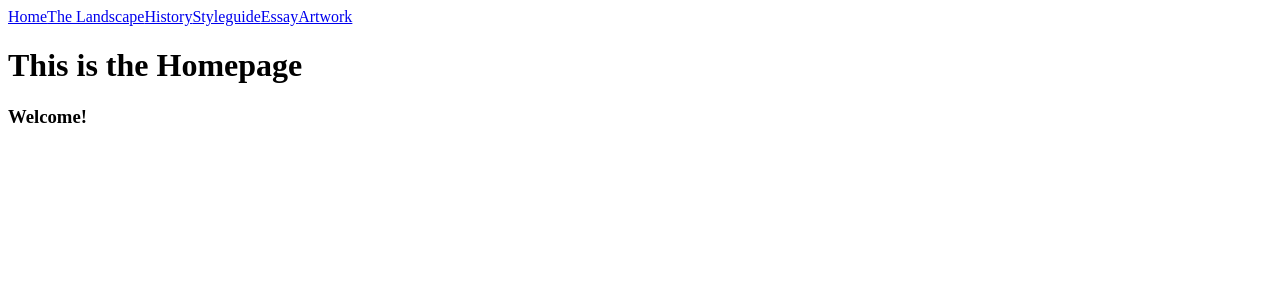
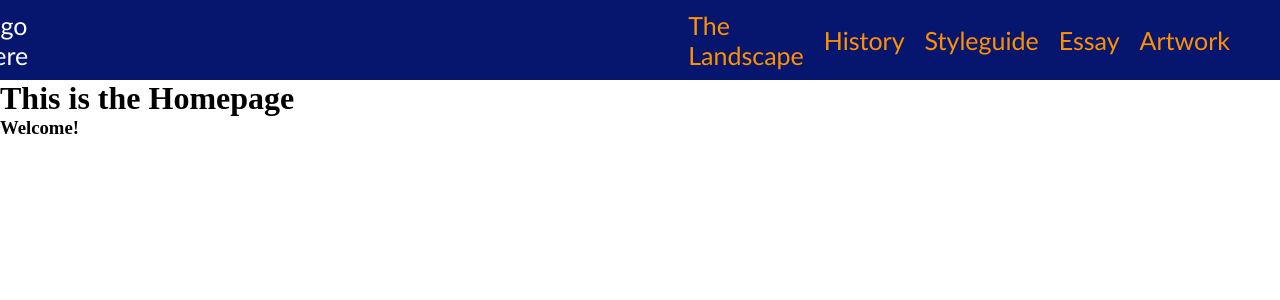
Before and after one commit to Sameshnee21/SinglePageApp, a React (Create React App) app in the folder spa/: page / in a window 1280 px wide. Shown: the top 300 px of the page. Built offline with nearby package versions, Linux system fonts and the light colour scheme.

Commit message:
navbar design

```diff
--- /dev/null
+++ b/spa/src/Components/Navbar.css
@@ -0,0 +1,41 @@
+*{
+
+    margin: 0%;
+}
+
+.nav {
+    width: 100%;
+    height: 80px;
+    background-color: rgb(6, 22, 111);
+    display: flex;
+    justify-content: flex-end;
+    align-items: center;
+  }
+
+  .home{
+    margin-right: 50%;
+    display: flex;
+    align-items: center;
+  }
+
+  .home a{
+    text-decoration: none;
+    color: rgb(255, 255, 255);
+
+    font-size: 25px;
+    font-family: 'Gill Sans', 'Gill Sans MT', Calibri, 'Trebuchet MS', sans-serif;
+  }
+
+  .links {
+    margin-right: 50px;
+    display: flex;
+    align-items: center;
+  }
+
+  .links a {
+    text-decoration: none;
+    color: rgb(255, 145, 0);
+    margin-left: 20px;
+    font-size: 25px;
+    font-family: 'Gill Sans', 'Gill Sans MT', Calibri, 'Trebuchet MS', sans-serif;
+  }
--- a/spa/src/Components/Navigation.jsx
+++ b/spa/src/Components/Navigation.jsx
@@ -1,15 +1,26 @@
 import { Link } from "react-router-dom";
+import "./Navbar.css"
 
 function Navigation() {
   return (
-    <>
-      <Link to={"/"}>Home</Link>
+    <div className="nav">
+
+      <div className="home">
+      <Link to={"/"}>Logo Here</Link>
+      </div>
+
+      <div className="links">
+
       <Link to={"/track"}>The Landscape</Link>
       <Link to={"/history"}>History</Link>
       <Link to={"/styleguide"}>Styleguide</Link>
       <Link to={"/essay"}>Essay</Link>
       <Link to={"/artwork"}>Artwork</Link>
-    </>
+
+      </div>
+
+    </div>
+
   );
 }
 
--- a/spa/src/index.js
+++ b/spa/src/index.js
@@ -1,7 +1,7 @@
 import React from 'react';
 import ReactDOM from 'react-dom/client';
 import App from "./App";
-import "./style";
+
 
 
 const root = ReactDOM.createRoot(document.getElementById('root'));
```
Also changed, not shown: spa/src/style.css (deleted).
